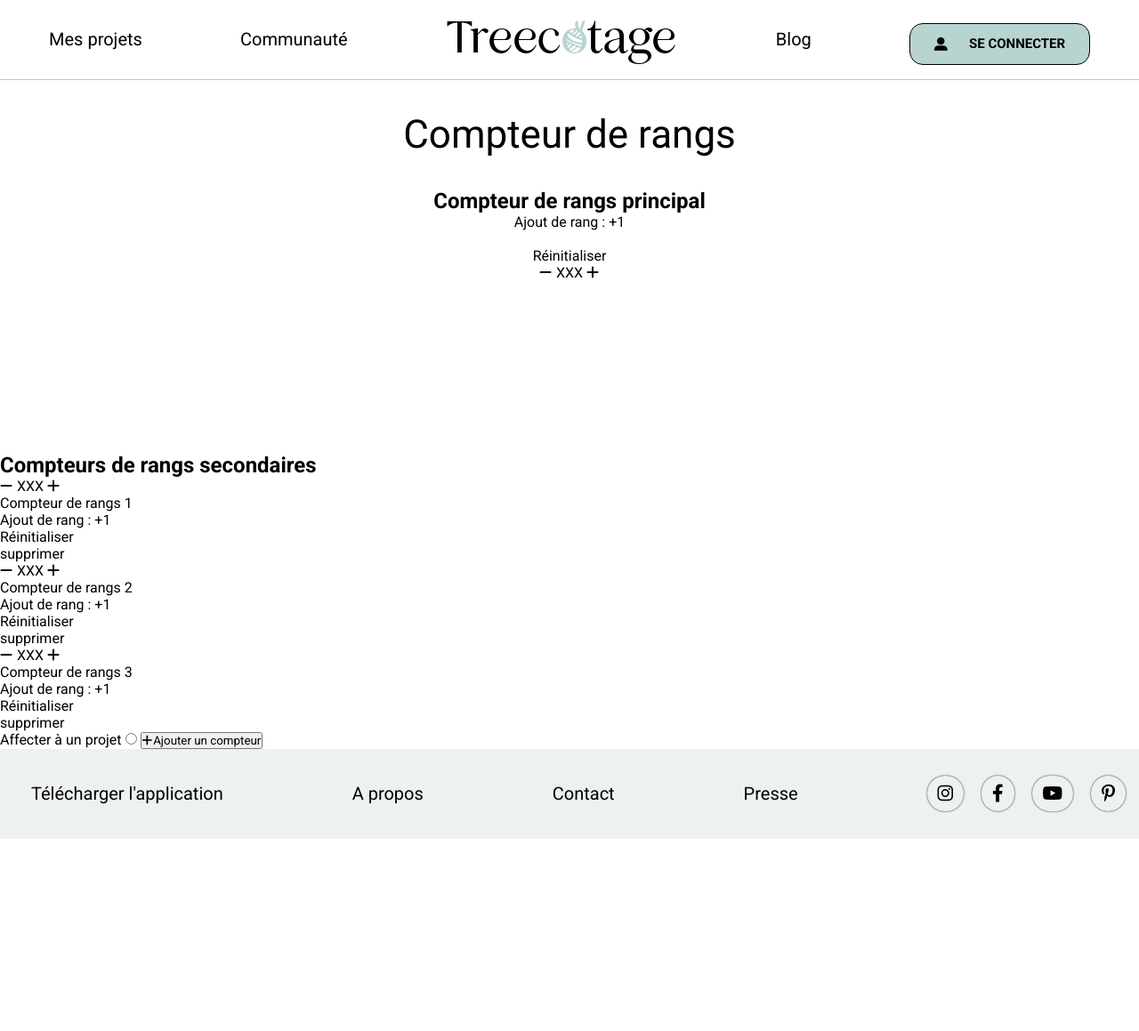
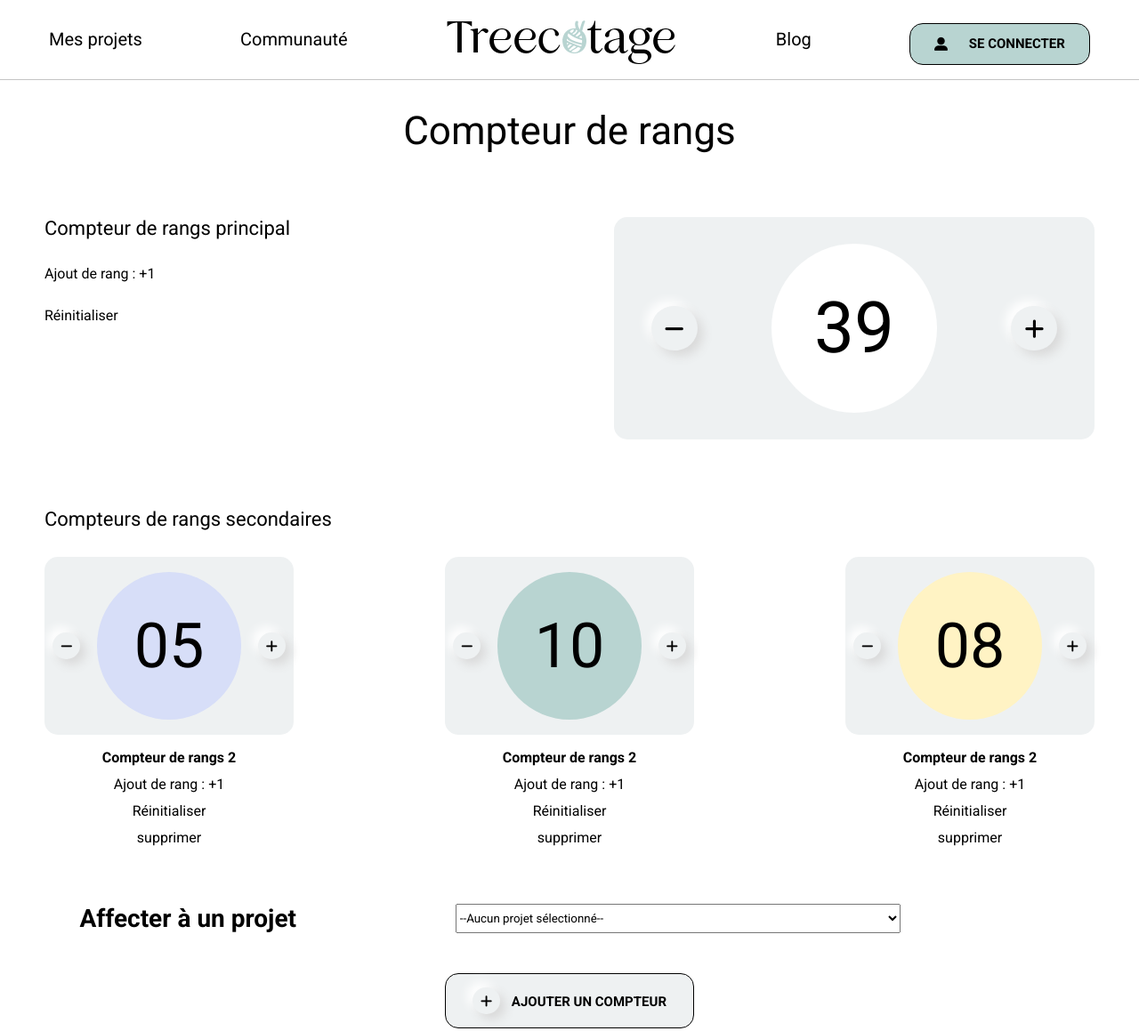
Before and after one commit to Tomag56/Treecotage_Projet, a plain HTML site: page compteur-de-rangs.html in a window 1280 px wide. Shown: the top 1159 px of the page at 89% size. Before the commit the page ends 943 px from the top, so only its background shows below. Drawn offline with Linux system fonts and the light colour scheme.

Commit message:
page compteur

```diff
--- a/compteur-de-rangs.html
+++ b/compteur-de-rangs.html
@@ -27,55 +27,75 @@
       </div>
     </header>
     <h1>Compteur de rangs</h1>
-    <section>
-      <div class="zone-compteur">
+    <div class="compteurRangs">
+      <section class="zoneCompteurPrincipal">
+        <div class="compteurTexte">
           <h2>Compteur de rangs principal</h2>
-        <p>Ajout de rang : +1</p>
-        <br />
-        <p>Réinitialiser</p>
-        <div class="compteur"></div>
+          <p class="compteurliens">Ajout de rang : +1</p>
+          <p class="compteurliens">Réinitialiser</p>
+        </div>
+        <div class="compteur">
           <i class="fas fa-minus"></i>
-        <span>XXX</span>
+          <span id="compteur1">39</span>
           <i class="fas fa-plus"></i>
         </div>
       </section>
-    <section>
-      <h2>Compteurs de rangs secondaires</h2>
+      <h2 id="h2compteurS">Compteurs de rangs secondaires</h2>
+      <section class="zoneCompteurSecondaire">
         <div class="compteurS2">
+          <div class="compteurElements">
             <i class="fas fa-minus"></i>
-        <span>XXX</span>
+            <span id="compteur2">05</span>
             <i class="fas fa-plus"></i>
-        <p>Compteur de rangs 1</p>
-        <p>Ajout de rang : +1</p>
-        <p>Réinitialiser</p>
-        <p>supprimer</p>
+          </div>
+          <div class="texteElement">
+            <p>Compteur de rangs 2</p>
+            <p class="compteurliens">Ajout de rang : +1</p>
+            <p class="compteurliens">Réinitialiser</p>
+            <p class="compteurliens">supprimer</p>
+          </div>
         </div>
         <div class="compteurS2">
+          <div class="compteurElements">
             <i class="fas fa-minus"></i>
-        <span>XXX</span>
+            <span id="compteur3">10</span>
             <i class="fas fa-plus"></i>
+          </div>
+          <div class="texteElement">
             <p>Compteur de rangs 2</p>
-        <p>Ajout de rang : +1</p>
-        <p>Réinitialiser</p>
-        <p>supprimer</p>
+            <p class="compteurliens">Ajout de rang : +1</p>
+            <p class="compteurliens">Réinitialiser</p>
+            <p class="compteurliens">supprimer</p>
+          </div>
         </div>
         <div class="compteurS2">
+          <div class="compteurElements">
             <i class="fas fa-minus"></i>
-        <span>XXX</span>
+            <span id="compteur4">08</span>
             <i class="fas fa-plus"></i>
-        <p>Compteur de rangs 3</p>
-        <p>Ajout de rang : +1</p>
-        <p>Réinitialiser</p>
-        <p>supprimer</p>
+          </div>
+          <div class="texteElement">
+            <p>Compteur de rangs 2</p>
+            <p class="compteurliens">Ajout de rang : +1</p>
+            <p class="compteurliens">Réinitialiser</p>
+            <p class="compteurliens">supprimer</p>
+          </div>
         </div>
       </section>
       <section>
-      <form action="">
+        <form action="" class="formulaire">
+          <div class="form1">
             <label for="projet" name="projet">Affecter à un projet</label>
-        <input type="radio" name="projet" id="projet" />
-        <button type="submit"><i class="fas fa-plus"></i>Ajouter un compteur</button>
+            <select name="projet" id="projet-form">
+              <option value="">--Aucun projet sélectionné--</option>
+              <option value="Nolita Sweater">Nolita Sweater</option>
+              <option value="Cutie Beanie">Cutie Beanie</option></select
+            ><br />
+          </div>
+          <button type="submit"><i class="fas fa-plus"></i>    Ajouter un compteur</button>
         </form>
       </section>
+    </div>
     <footer>
       <div class="footer-elements">
         <div class="footer-texte">
--- a/style.css
+++ b/style.css
@@ -8,6 +8,7 @@
   font-family: 'Roboto', 'Helvetica', sans-serif;
 }
 
+/*HEADER**************************************/
 header {
   min-height: 80px;
   background-color: #ffffff;
@@ -32,8 +33,11 @@ header {
   cursor: pointer;
   flex-wrap: wrap;
 }
+.banner ul li:hover {
+  opacity: 0.7;
+}
 
-/*FOOTER*/
+/*FOOTER*****************************************************/
 footer {
   min-height: 101px;
   width: 100%;
@@ -46,23 +50,55 @@ footer {
   list-style: none;
   align-items: center;
   justify-content: space-between;
+  flex-wrap: wrap;
   margin-left: 35px;
 }
 
 .footer-texte ul li {
   font-size: 20px;
   margin-top: 30px;
+  cursor: pointer;
 }
-
 .RS i {
-  margin-right: 15px;
-  display: inline-block;
+  margin-right: 5px;
+  margin-left: 0px;
   border-radius: 60px;
   box-shadow: 0px 0px 2px #000;
   padding: 0.5em 0.6em;
+  cursor: pointer;
+}
+.RS i:nth-child(2) {
+  padding: 0.5em 0.7em;
+}
+.RS i:nth-child(3) {
+  padding: 0.5em 0.5em;
 }
 
-/*BLOCS & GENERAL*/
+.RS i:nth-child(1):hover {
+  background-color: #e09c90;
+  color: #fff;
+}
+
+.RS i:nth-child(2):hover {
+  background-color: #d7def8;
+  color: #fff;
+}
+
+.RS i:nth-child(3):hover {
+  background-color: #b8d4d1;
+  color: #fff;
+}
+
+.RS i:nth-child(4):hover {
+  background-color: #fff3c4;
+  color: #fff;
+}
+
+.footer-texte ul li:hover {
+  opacity: 0.7;
+}
+
+/*BLOCS & GENERAL***********************************************/
 .bloc {
   min-height: 843px;
 }
@@ -89,9 +125,9 @@ footer {
 }
 
 .bloc :where(.textebloc2, .textebloc3, .textebloc4, .textebloc5) {
-  height: 301.2647399902344px;
+  min-height: 301.2647399902344px;
   width: 500px;
-  margin: 186px 25px;
+  margin: 70px 25px;
   text-align: center;
 }
 .bloc h2,
@@ -144,6 +180,7 @@ footer {
   display: flex;
   justify-content: space-around;
   flex-direction: row;
+  flex-wrap: wrap;
   min-height: 843px;
 }
 
@@ -154,6 +191,7 @@ footer {
   display: flex;
   flex-direction: row-reverse;
   justify-content: space-around;
+  flex-wrap: wrap;
 }
 
 /*BLOC4*/
@@ -163,6 +201,7 @@ footer {
   display: flex;
   flex-direction: row;
   justify-content: space-around;
+  flex-wrap: wrap;
 }
 
 /*BLOC5*/
@@ -172,6 +211,7 @@ footer {
   display: flex;
   flex-direction: row;
   justify-content: space-around;
+  flex-wrap: wrap;
 }
 
 /*BLOC FINAL*/
@@ -184,6 +224,7 @@ footer {
   flex-direction: column;
   justify-content: flex-start;
   text-align: center;
+
   padding: 150px 10px;
 }
 
@@ -192,20 +233,162 @@ footer {
   text-align: center;
 }
 
-/*COMPTEUR DE RANGS*/
+/*COMPTEUR DE RANGS*******************************************/
+.compteurRangs {
+  max-width: 1300px;
+  margin: auto;
+}
+
 h1 {
   font-size: 44px;
   text-align: center;
   font-weight: 400;
-  margin: 35px;
+  padding: 31px;
 }
-.zone-compteur {
-  height:287px;
-  text-align: center;
-  margin: 10px 150px;
+.zoneCompteurPrincipal {
+  height: 287px;
+  margin: 40px 50px;
+  display: flex;
+  justify-content: space-between;
+}
+.compteur {
+  height: 250px;
+  width: 540px;
+  background-color: #eef1f2;
+  border-radius: 15px;
+  display: flex;
+  justify-content: space-around;
+  align-items: center;
+}
 
+.compteur span {
+  padding: 0.6em 0.6em;
+  background-color: #fff;
+  border-radius: 50%;
+  font-size: 80px;
 }
-/*LES BOUTONS*/
+.compteurTexte {
+  height: 120px;
+  display: flex;
+  flex-direction: column;
+  justify-content: space-between;
+  margin-right: 45px;
+}
+
+.compteurRangs h2 {
+  font-size: 22px; /*28px demandé*/
+  font-weight: normal;
+}
+
+.zoneCompteurSecondaire {
+  min-height: 287px;
+  margin: 20px 50px;
+  display: flex;
+  justify-content: space-between;
+  flex-wrap: wrap;
+  flex-direction: row;
+}
+
+.compteurS2 {
+  display: flex;
+  justify-content: space-around;
+  flex-wrap: wrap;
+  flex-direction: column;
+}
+.compteurElements {
+  min-width: 280px;
+  height: 200px;
+  background-color: #eef1f2;
+  display: flex;
+  justify-content: space-around;
+  align-items: center;
+  margin: 10px 0px;
+  border-radius: 15px;
+}
+
+.compteurElements span {
+  padding: 0.6em 0.6em;
+  background-color: #fff;
+  border-radius: 50%;
+  font-size: 70px;
+}
+
+#compteur2 {
+  background-color: #d7def8;
+  overflow: hidden;
+}
+#compteur3 {
+  background-color: #b8d4d1;
+  overflow: hidden;
+}
+#compteur4 {
+  background-color: #fff3c4;
+  overflow: hidden;
+}
+
+.texteElement {
+  display: flex;
+  justify-content: space-around;
+  flex-direction: column;
+  align-items: center;
+  height: 120px;
+}
+
+.texteElement p:nth-child(1) {
+  font-weight: bold;
+}
+
+.compteurliens {
+  cursor: pointer;
+}
+.compteurliens:hover {
+  color: #e09c90;
+}
+#h2compteurS {
+  margin-left: 50px;
+}
+
+.formulaire {
+  min-height: 100px;
+  font-weight: bold;
+  display: flex;
+  flex-direction: column;
+  justify-content: space-around;
+  align-items: center;
+}
+
+.form1 {
+  width: 100%;
+  display: flex;
+  flex-direction: row;
+  justify-content: space-around;
+  font-size:  28px;
+  margin-top: 40px;
+}
+.form1 select {
+  width: 500px;
+}
+.formulaire button {
+  padding: 15px 30px;
+  text-transform: uppercase;
+  font-weight: bold;
+  font-size:15px;
+  background: #eef1f2;
+  border: 1px solid #000000;
+  border-radius: 15px;
+  margin: 45px;
+}
+
+.formulaire button i{
+  margin-right: 9px;
+  font-weight: bolder;
+  padding: 0.5em 0.6em;
+  border-radius: 50px;
+  background: #eef1f2;
+  box-shadow: 6px 6px 12px #d9d9d9, -6px -6px 12px #ffffff;
+}
+
+/*LES BOUTONS********************************************************/
 
 #connexion {
   height: 47px;
@@ -222,10 +405,6 @@ h1 {
   text-transform: uppercase;
 }
 
-.fas {
-  margin-right: 1px;
-}
-
 .boutonNoir {
   text-decoration: none;
   background: rgba(12, 12, 12, 0.73);
@@ -236,4 +415,36 @@ h1 {
   margin: 80px 15px;
   width: 242px;
   height: 71, 43px;
+  cursor: pointer;
 }
+
+.compteur i {
+  font-size: 25px;
+  font-weight: bolder;
+  padding: 0.5em 0.6em;
+  cursor: pointer;
+  border-radius: 50px;
+  background: #eef1f2;
+  box-shadow: 6px 6px 12px #d9d9d9, -6px -6px 12px #ffffff;
+}
+
+.compteur i:hover {
+  border-radius: 50px;
+  background: #eef1f2;
+  box-shadow: inset 6px 6px 12px #cacdce, inset -6px -6px 12px #ffffff;
+}
+
+.compteurS2 i {
+  font-size: 15px;
+  font-weight: bolder;
+  padding: 0.5em 0.6em;
+  cursor: pointer;
+  border-radius: 50px;
+  background: #eef1f2;
+  box-shadow: 6px 6px 12px #d9d9d9, -6px -6px 12px #ffffff;
+}
+.compteurS2 i:hover {
+  border-radius: 50px;
+  background: #eef1f2;
+  box-shadow: inset 6px 6px 12px #cacdce, inset -6px -6px 12px #ffffff;
+}
```
Also changed, not shown: index.html (+4 -6 lines). Lines whose indentation alone changed are shown as unchanged.
